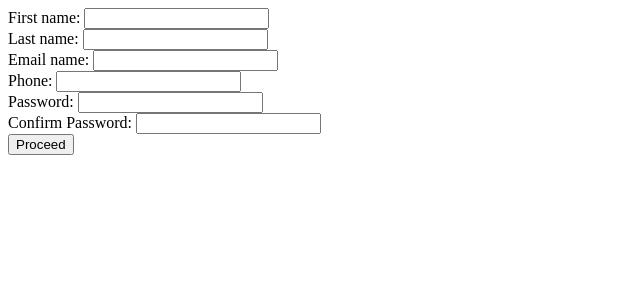
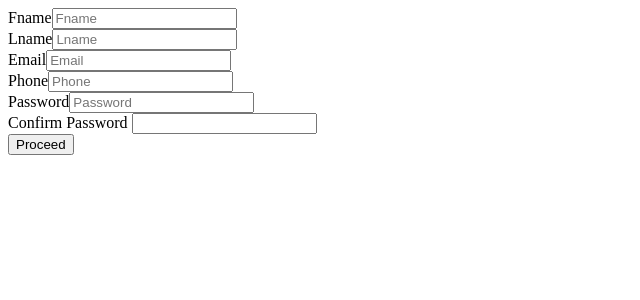
Before and after one commit to simra1337/newrepo, a Django app: page /signup/ in a window 1280 px wide. Shown: the top 300 px of the page, without its empty margins (0-640 px from the left). Run offline with Django 4.2, Linux system fonts and the light colour scheme; some libraries are stand-ins or nearby versions.

Commit message:
changes for data

```diff
--- a/expr/forms.py
+++ b/expr/forms.py
@@ -1,3 +1,4 @@
+from django import forms
 from django.core.exceptions import NON_FIELD_ERRORS
 from django.forms import ModelForm
 
@@ -7,3 +8,24 @@ class UsersForm(ModelForm):
     class Meta:
         model = Users
         fields = ('fname', 'lname', 'email', 'phone', 'password')
+
+    def clean(self):
+        super(UsersForm, self).clean()
+        fname = self.cleaned_data.get('fname')
+        lname = self.cleaned_data.get('lname')
+        phone = self.cleaned_data.get('phone')
+        password = self.cleaned_data.get('password')
+
+        if len(fname) < 5:
+            self._errors['fname'] = self.error_class([
+                'Minimum 5 characters required'])
+        if len(lname) < 5:
+            self._errors['lname'] = self.error_class([
+        'Minimum 5 characters required'])
+        if len(phone) < 10:
+            self._errors['phone'] = self.error_class([
+                'Minimum 10 digits required'])
+        if len(password) < 6:
+            self._errors['password'] = self.error_class(['Minimum password length should be 6'])
+
+        return self.cleaned_data
--- a/expr/models.py
+++ b/expr/models.py
@@ -4,10 +4,10 @@ from django.forms import CharField
 
 # Create your models here.
 class Users(models.Model):
-    fname = models.CharField(max_length=16)
-    lname = models.CharField(max_length=16)
-    email = models.EmailField(max_length=244)
-    phone = models.CharField(max_length=12)
-    password = models.CharField(max_length=32)
+    fname = models.CharField(max_length=16, blank=False, null=False)
+    lname = models.CharField(max_length=16, blank=False, null=False)
+    email = models.EmailField(max_length=244, blank=False, null=False)
+    phone = models.CharField(max_length=12, blank=False, null=False)
+    password = models.CharField(max_length=32, blank=False, null=False)
     created_at = models.DateTimeField(auto_now_add=True)
     updated_at = models.DateTimeField(auto_now=True)
--- a/expr/views.py
+++ b/expr/views.py
@@ -1,5 +1,5 @@
 import re
-from django.shortcuts import render
+from django.shortcuts import render, HttpResponse
 from expr import models
 from expr.models import Users
 from expr.forms import UsersForm
@@ -11,19 +11,23 @@ def home(request):
 
 def register(request):
     if request.method == 'POST':
-        form = UsersForm(data = request.POST)
+        form = UsersForm(request.POST)
+        data = request.POST
+        error_message = ""
         # process form data
         if form.is_valid():
-            obj = Users() #gets new object
-            print()
-            obj.fname = form.cleaned_data['fname']
-            obj.lname = form.cleaned_data['lname']
-            obj.phone = form.cleaned_data['phone']
-            obj.email = form.cleaned_data['email']
-            obj.password = form.cleaned_data['password']
-            obj.save()
-            return render(request, 'index.html')
-    return render(request, 'signup.html')
+            if data.get('cpassword')!=form.cleaned_data.get('password'):
+                error_message = "Passwords do not match"
+                return render(request, 'signup.html', {'error' : error_message, 'form': form})
+            else:
+                post = form.save(commit = False)
+                post.save()
+                return HttpResponse("data submitted successfully")
+        else:
+            return render(request, "signup.html", {'form':form})
+    else:
+        form = UsersForm(None)
+        return render(request, 'signup.html', {'form':form})
 
 def login(request):
     return render(request, 'index.html')
--- a/poc2/settings.py
+++ b/poc2/settings.py
@@ -39,6 +39,7 @@ INSTALLED_APPS = [
     'django.contrib.messages',
     'django.contrib.staticfiles',
     'expr',
+    'bootstrap3',
 ]
 
 MIDDLEWARE = [
--- a/templates/signup.html
+++ b/templates/signup.html
@@ -1,3 +1,5 @@
+{% load bootstrap3 %}
+{% bootstrap_messages %}
 <html>
     <head>
         <title>Signup page</title>
@@ -5,18 +7,14 @@
     <body>
         <form method="POST">
             {%csrf_token%}
-            <label>First name:</label>
-            <input type="text" name="fname"><br>
-            <label>Last name:</label>
-            <input type="text" name="lname"><br>
-            <label>Email name:</label>
-            <input type="text" name="email"><br>
-            <label>Phone:</label>
-            <input type="text" name="phone"><br>
-            <label>Password:</label>
-            <input type="text" name="password"><br>
-            <label>Confirm Password:</label>
-            <input type="text" name="cpassword"><br>
+            {%if error%}
+                <div class="alert alert-danger" role="alert">
+                    {{error}}
+                </div>
+            {%endif%}
+            {% bootstrap_form form %}
+            <label>Confirm Password</label>
+            <input type ="password" name="cpassword"><br>
             <input type="submit" value="Proceed">
         </form>
     </body>
```
